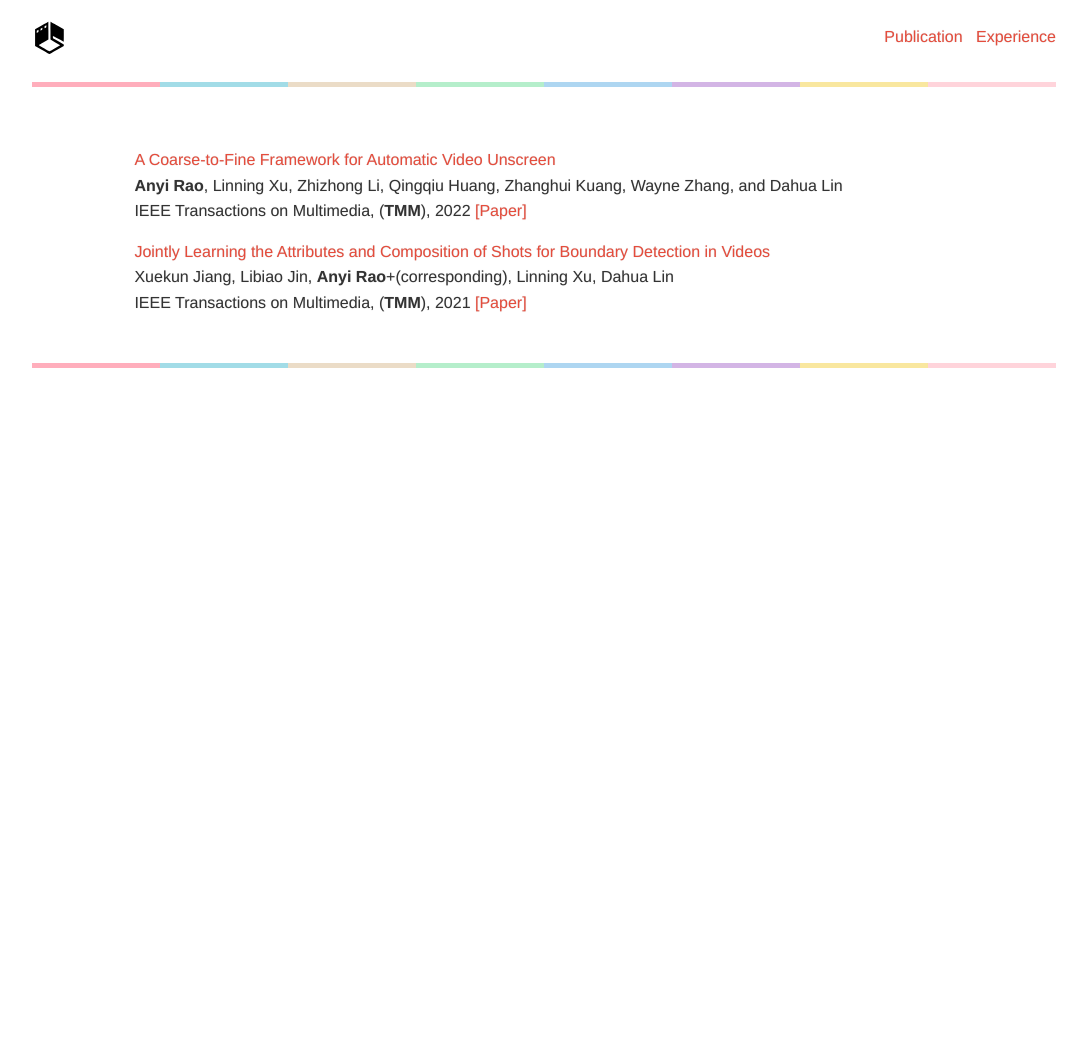
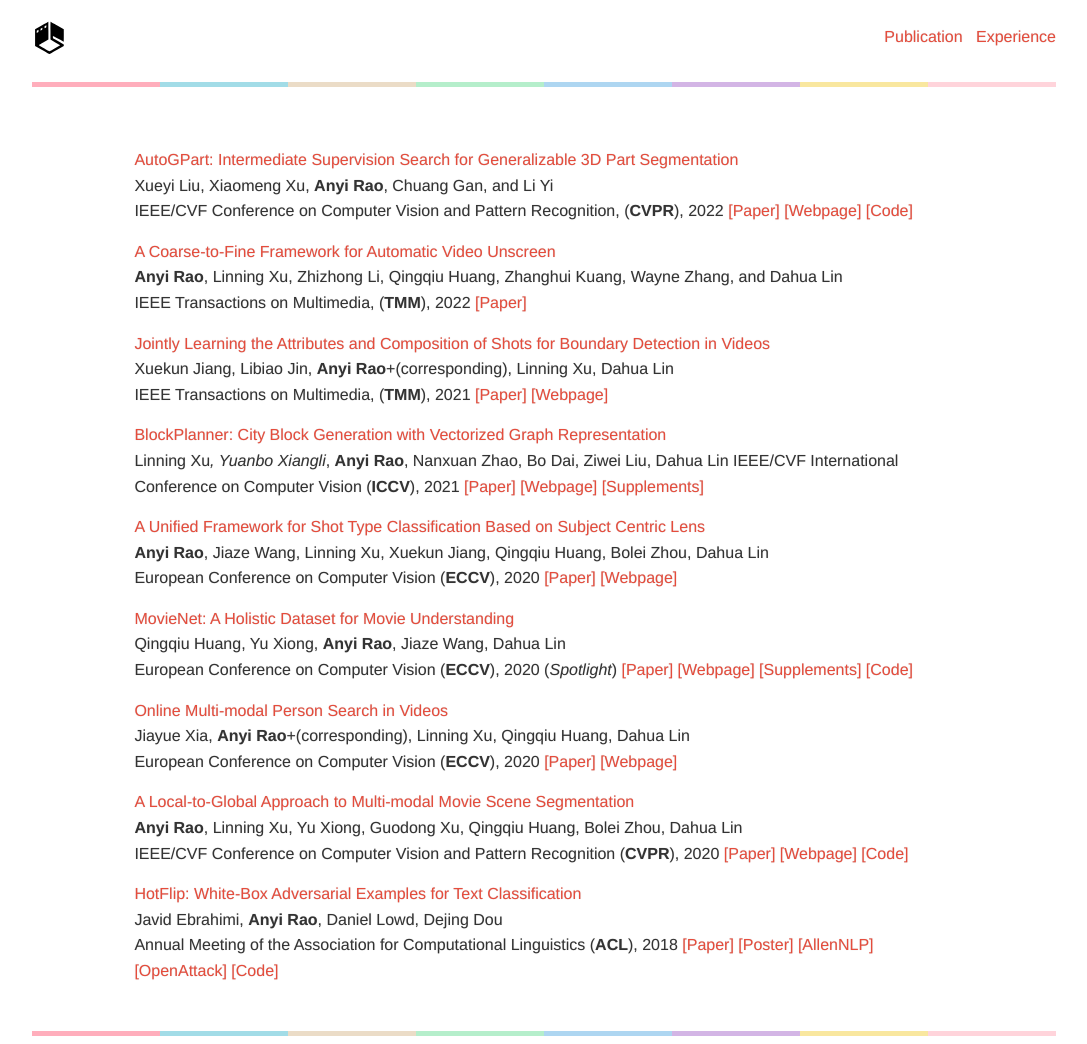
Before and after one commit to AnyiRao/AnyiRao.github.io, a Jekyll site: the page built from projects/folder.md, in a window 1280 px wide. Shown: the whole page, without its empty margins (96-1183 px from the left). Built offline with Jekyll 4.4.1, drawn with Linux system fonts in a browser that asks for light colours; before the commit the page ends 900 px from its top, so only the background shows below that.

Commit message:
update time order list

```diff
--- a/projects/folder.md
+++ b/projects/folder.md
@@ -3,6 +3,11 @@ layout: page
 title:
 permalink: /folder/
 ---
+
+[AutoGPart: Intermediate Supervision Search for Generalizable 3D Part Segmentation]()\\
+Xueyi Liu, Xiaomeng Xu, **Anyi Rao**, Chuang Gan, and Li Yi \\
+IEEE/CVF Conference on Computer Vision and Pattern Recognition, (**CVPR**), 2022
+[[Paper]](https://arxiv.org/abs/2203.06558) [[Webpage]](https://autogpart.github.io/) [[Code]](https://github.com/Meowuu7/AutoGPart)
 
 [A Coarse-to-Fine Framework for Automatic Video Unscreen]({{site.baseurl}}/files/papers/tmm2022unscreen.pdf)\\
 **Anyi Rao**, Linning Xu, Zhizhong Li, Qingqiu Huang, Zhanghui Kuang, Wayne Zhang, and Dahua Lin\\
@@ -12,4 +17,36 @@ IEEE Transactions on Multimedia, (**TMM**), 2022
 [Jointly Learning the Attributes and Composition of Shots for Boundary Detection in Videos]({{site.baseurl}}/files/papers/tmm2021shot.pdf)\\
 Xuekun Jiang, Libiao Jin, **Anyi Rao**+(corresponding), Linning Xu, Dahua Lin\\
 IEEE Transactions on Multimedia, (**TMM**), 2021
-[[Paper]](https://ieeexplore.ieee.org/document/9464668)
+[[Paper]](https://ieeexplore.ieee.org/document/9464668) [[Webpage]](https://zweipa.github.io/TMM_SCTSNet/)
+
+
+[BlockPlanner: City Block Generation with Vectorized Graph Representation]()\\
+Linning Xu*, Yuanbo Xiangli*, **Anyi Rao**, Nanxuan Zhao, Bo Dai, Ziwei Liu, Dahua Lin
+IEEE/CVF International Conference on Computer Vision (**ICCV**), 2021
+[[Paper]](https://openaccess.thecvf.com/content/ICCV2021/papers/Xu_BlockPlanner_City_Block_Generation_With_Vectorized_Graph_Representation_ICCV_2021_paper.pdf) [[Webpage]](https://city-super.github.io/blockplanner/) [[Supplements]](https://openaccess.thecvf.com/content/ICCV2021/supplemental/Xu_BlockPlanner_City_Block_ICCV_2021_supplemental.pdf)
+
+[A Unified Framework for Shot Type Classification Based on Subject Centric Lens]()\\
+**Anyi Rao**, Jiaze Wang, Linning Xu, Xuekun Jiang, Qingqiu Huang, Bolei Zhou, Dahua Lin\\
+European Conference on Computer Vision (**ECCV**), 2020
+[[Paper]](https://arxiv.org/abs/2008.03548) [[Webpage]](https://anyirao.com/projects/ShotType.html)
+
+
+[MovieNet: A Holistic Dataset for Movie Understanding]()\\
+Qingqiu Huang, Yu Xiong, **Anyi Rao**, Jiaze Wang, Dahua Lin\\
+European Conference on Computer Vision (**ECCV**), 2020 (*Spotlight*)
+[[Paper]](https://arxiv.org/abs/2007.10937) [[Webpage]](http://movienet.site/projects/eccv20movienet.html) [[Supplements]](https://www.ecva.net/papers/eccv_2020/papers_ECCV/papers/123490681-supp.pdf) [[Code]](https://github.com/movienet/movienet-tools)
+
+[Online Multi-modal Person Search in Videos]()\\
+Jiayue Xia, **Anyi Rao**+(corresponding), Linning Xu, Qingqiu Huang, Dahua Lin\\
+European Conference on Computer Vision (**ECCV**), 2020
+[[Paper]](https://arxiv.org/abs/2008.03546) [[Webpage]](http://anyirao.com/projects/OnlinePerson.html)
+
+[A Local-to-Global Approach to Multi-modal Movie Scene Segmentation]()\\
+**Anyi Rao**, Linning Xu, Yu Xiong, Guodong Xu, Qingqiu Huang, Bolei Zhou, Dahua Lin\\
+IEEE/CVF Conference on Computer Vision and Pattern Recognition (**CVPR**), 2020
+[[Paper]](https://arxiv.org/abs/2004.02678) [[Webpage]](https://anyirao.com/projects/SceneSeg.html) [[Code]](https://github.com/AnyiRao/SceneSeg)
+
+[HotFlip: White-Box Adversarial Examples for Text Classification]()\\
+Javid Ebrahimi, **Anyi Rao**, Daniel Lowd, Dejing Dou\\
+Annual Meeting of the Association for Computational Linguistics (**ACL**), 2018
+[[Paper]](http://www.aclweb.org/anthology/P18-2006) [[Poster]](http://anthology.aclweb.org/attachments/P18-2006.Poster.pdf) [[AllenNLP]](https://github.com/allenai/allennlp/blob/master/allennlp/interpret/attackers/hotflip.py) [[OpenAttack]](https://github.com/thunlp/OpenAttack/blob/master/OpenAttack/attackers/hotflip.py) [[Code]](https://github.com/AnyiRao/WordAdver)
```
